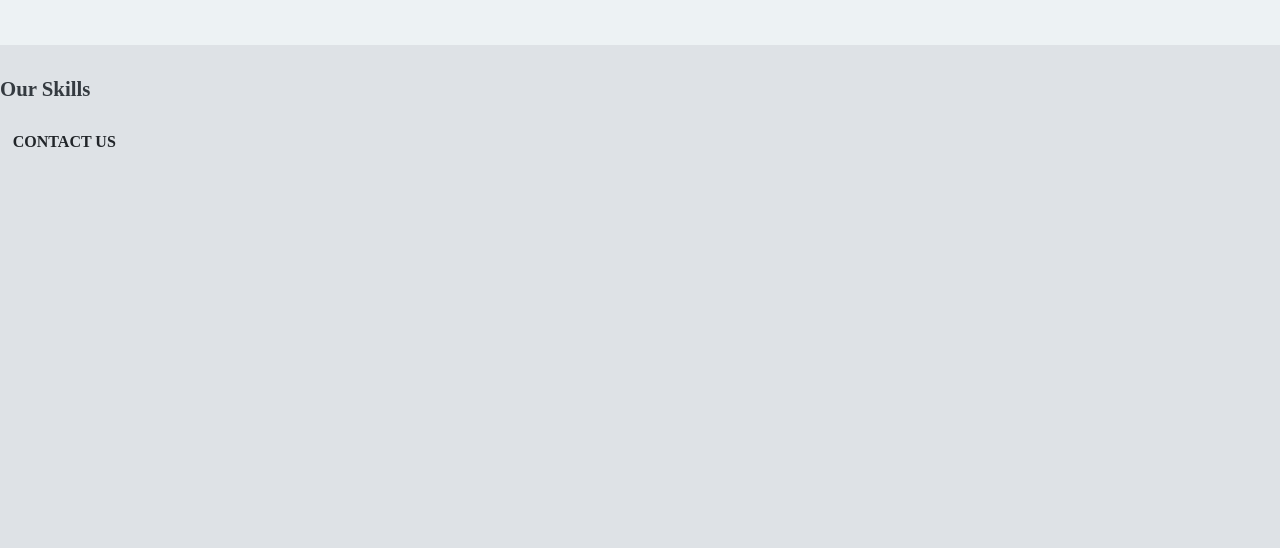
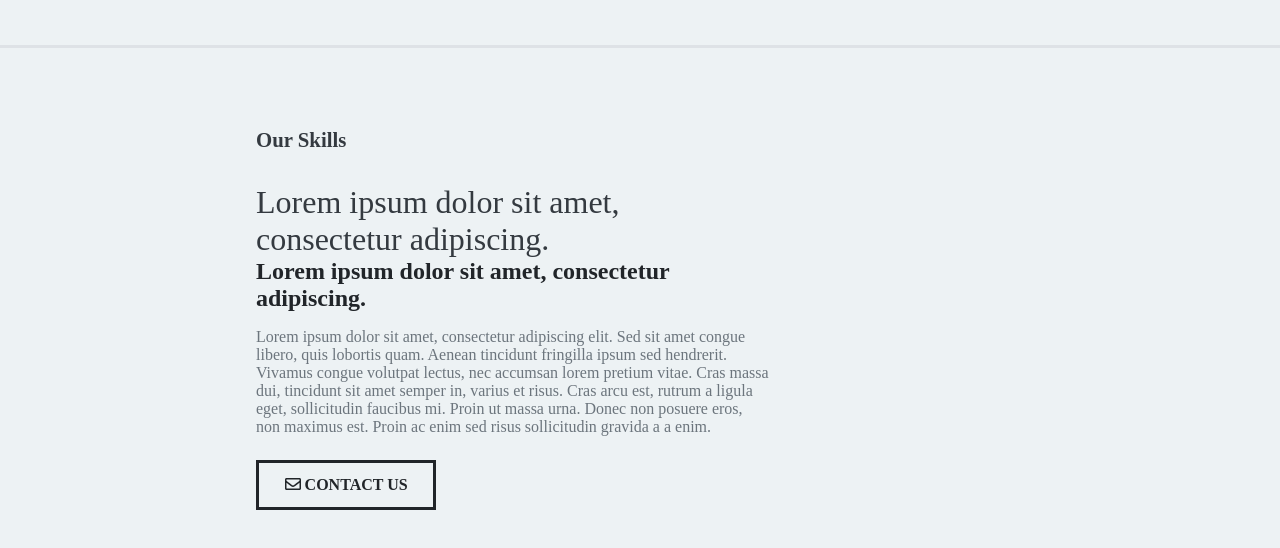
Before and after one commit to Nabucodono5or/page-html-one, a website built with webpack: page src/template.html in a window 1280 px wide. Shown: the part 1957-2505 px from the top of the page. Before the commit the page ends 2108 px from the top, so only its background shows below. Built offline with nearby package versions, Linux system fonts and the light colour scheme.

Commit message:
iniciado o terceiro block da page

```diff
--- a/src/master.css
+++ b/src/master.css
@@ -109,12 +109,15 @@ span.word-enforced {
   font-weight: bolder;
 }
 
+div.bottom-container {
+  margin: 1.5rem 0rem 2rem;
+}
+
 div.bottom-about-container {
-  margin: 1.5rem 0rem 2rem;
   text-align: center;
 }
 
-div.bottom-about {
+div.bottom {
   padding: 0.8rem;
   display: inline-block;
   border: 3px solid #212529;
@@ -127,13 +130,15 @@ h2.bottom-text {
   margin: 0rem 0.8rem 0rem;
 }
 
-div.team-container {
+div.container {
   background-color: #edf2f4;
   margin-top: 0.2rem;
   padding: 3rem 16rem;
   display: flex;
+}
+
+div.team-container {
   flex-direction: column;
-
 }
 
 div.text-box {
@@ -168,11 +173,10 @@ div.text-member {
 }
 
 div.subtext-member {
-
 }
 
 p.subtext-team {
-  font-family: 'Franklin Gothic Medium', 'Arial Narrow', Arial, sans-serif;
+  font-family: "Franklin Gothic Medium", "Arial Narrow", Arial, sans-serif;
   font-style: italic;
   color: #6c757d;
   font-size: 0.8rem;
@@ -191,3 +195,38 @@ span.icon-social {
   margin: 0rem 0.3rem;
   cursor: pointer;
 }
+
+div.skills-container {
+  flex-direction: column;
+}
+
+div.skill-box {
+  display: flex;
+  flex-direction: row;
+}
+
+div.left-text-skill {
+  display: flex;
+  flex-direction: column;
+}
+
+h2.title-skill {
+  font-family: 'Times New Roman', Times, serif;
+  font-weight: lighter;
+  color: #343a40;
+  font-size: 2rem;
+}
+
+h3.subtitle-skill {
+  font-size: 1.5rem;
+  color: #212529;
+}
+
+p.body-skill {
+  margin-top: 1rem;
+  color: #6c757d;
+}
+
+div.right-text-skill {
+  width: 190%;
+}
--- a/src/template.html
+++ b/src/template.html
@@ -77,8 +77,8 @@
             anim id est laborum.
           </p>
         </div>
-        <div class="bottom-about-container">
-          <div class="bottom-about">
+        <div class="bottom-container bottom-about-container">
+          <div class="bottom">
             <h2 class="bottom-text">
               <i class="far fa-images"></i> OUR PORTFOLIO
             </h2>
@@ -87,7 +87,7 @@
       </div>
     </div>
 
-    <div class="team-container">
+    <div class="container team-container">
       <div class="text-box">
         <h2 class="text-team">Our Team</h2>
       </div>
@@ -112,7 +112,9 @@
 
           <div class="social-member">
             <span class="icon-social"><i class="fab fa-facebook-f"></i></span>
-            <span class="icon-social"><i class="fab fa-google-plus-g"></i></span>
+            <span class="icon-social"
+              ><i class="fab fa-google-plus-g"></i
+            ></span>
             <span class="icon-social"><i class="fab fa-twitter"></i></span>
           </div>
         </div>
@@ -136,7 +138,9 @@
 
           <div class="social-member">
             <span class="icon-social"><i class="fab fa-facebook-f"></i></span>
-            <span class="icon-social"><i class="fab fa-google-plus-g"></i></span>
+            <span class="icon-social"
+              ><i class="fab fa-google-plus-g"></i
+            ></span>
             <span class="icon-social"><i class="fab fa-twitter"></i></span>
           </div>
         </div>
@@ -160,33 +164,49 @@
 
           <div class="social-member">
             <span class="icon-social"><i class="fab fa-facebook-f"></i></span>
-            <span class="icon-social"><i class="fab fa-google-plus-g"></i></span>
+            <span class="icon-social"
+              ><i class="fab fa-google-plus-g"></i
+            ></span>
             <span class="icon-social"><i class="fab fa-twitter"></i></span>
           </div>
         </div>
       </div>
     </div>
 
-    <div class="skills-container">
+    <div class="container skills-container">
+
+      <div class="text-box">
+        <h2 class="text-team">Our Skills</h2>
+      </div>
+
       <div class="skill-box">
 
         <div class="left-text-skill">
-
-          <div class="text-box">
-            <h2 class="text-team">Our Skills</h2>
+          <div class="body-text-skill">
+            <h2 class="title-skill">
+              Lorem ipsum dolor sit amet, consectetur adipiscing.
+            </h2>
+            <h3 class="subtitle-skill">
+              Lorem ipsum dolor sit amet, consectetur adipiscing.
+            </h3>
+            <p class="body-skill">
+              Lorem ipsum dolor sit amet, consectetur adipiscing elit. Sed sit
+              amet congue libero, quis lobortis quam. Aenean tincidunt fringilla
+              ipsum sed hendrerit. Vivamus congue volutpat lectus, nec accumsan
+              lorem pretium vitae. Cras massa dui, tincidunt sit amet semper in,
+              varius et risus. Cras arcu est, rutrum a ligula eget, sollicitudin
+              faucibus mi. Proin ut massa urna. Donec non posuere eros, non
+              maximus est. Proin ac enim sed risus sollicitudin gravida a a
+              enim.
+            </p>
           </div>
 
-          <div class="body-text-skill">
-            <h2 class="title-skill"></h2>
-            <h3 class="subtitle-skill"></h3>
-            <p class="body-skill"></p>
+          <div class="bottom-container bottom-contact-container">
+            <div class="bottom">
+              <h2 class="bottom-text"><i class="far fa-envelope"></i> CONTACT US</h2>
+            </div>
           </div>
 
-          <div class="bottom-skill">
-            <h2 class="bottom-text">
-               CONTACT US
-            </h2>
-          </div>
         </div>
 
         <div class="right-text-skill"></div>
```
